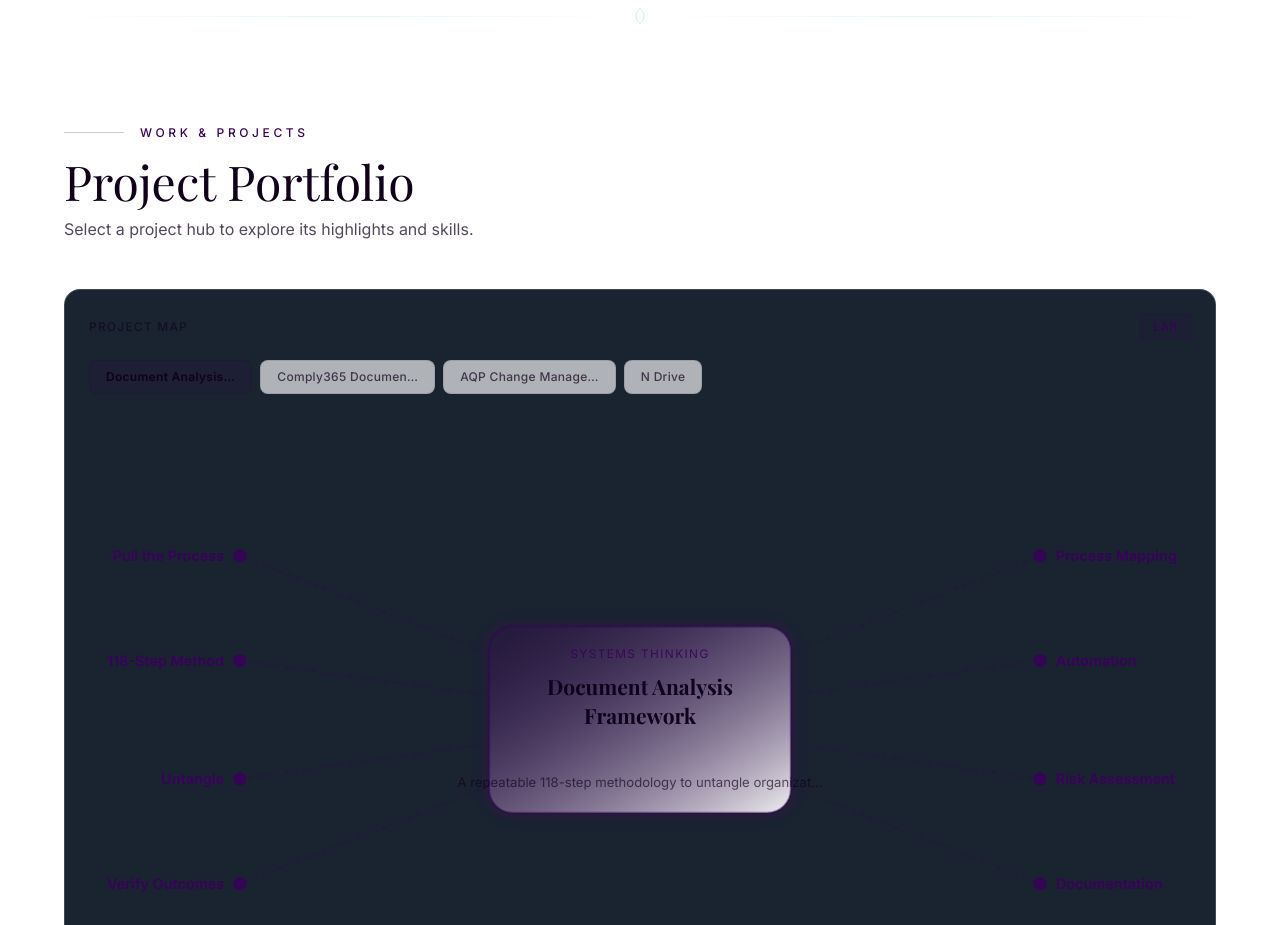
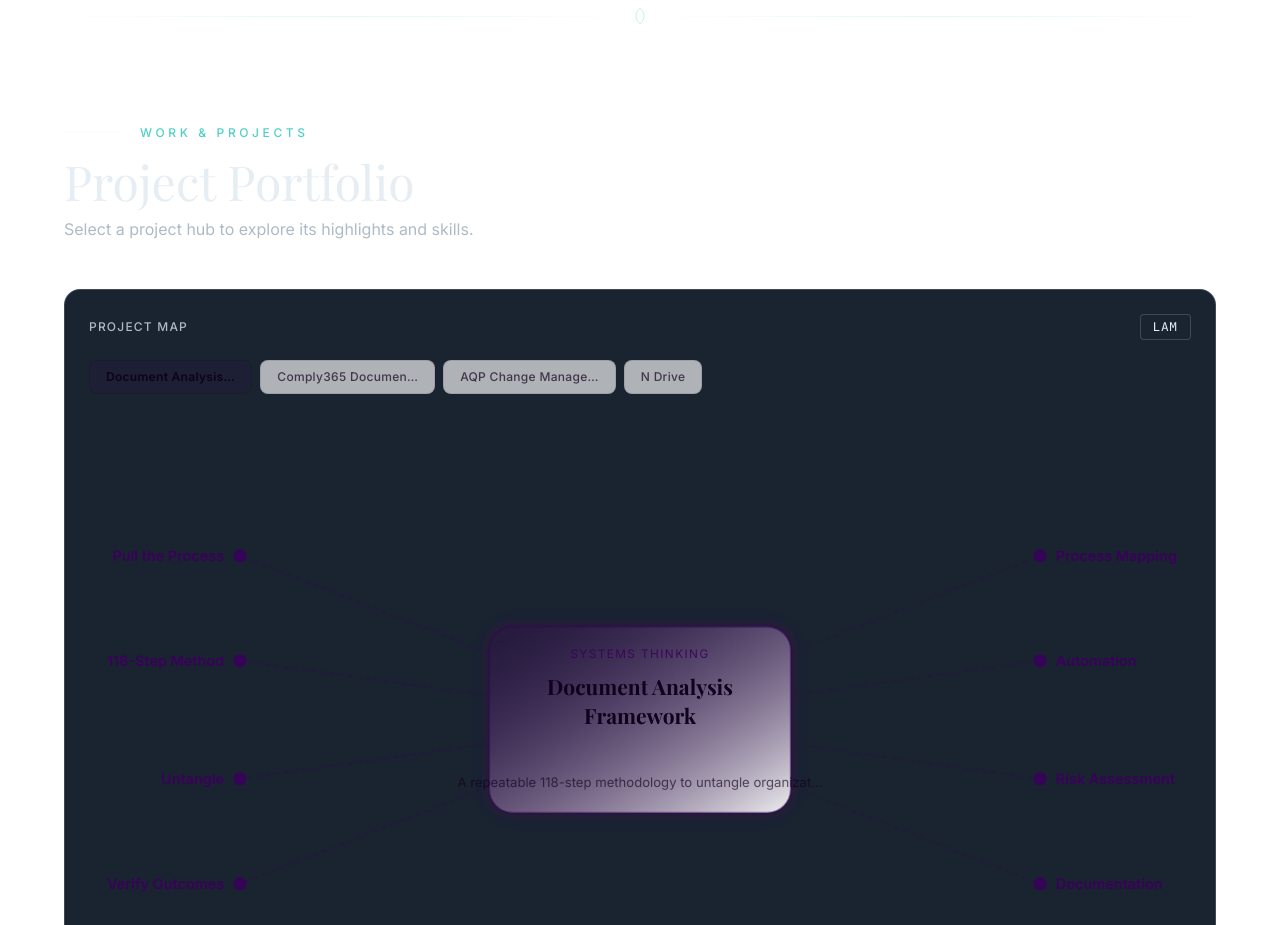
Before and after one commit to TiffOnTour83/BoltWebsite, a React (Vite) app: page / in a window 1280 px wide. Shown: the part 1920-2845 px from the top of the page. Built offline with nearby package versions, Linux system fonts and the light colour scheme.

Commit message:
fix(projects): normalize section typography and controls to token system

```diff
--- a/src/components/Projects.tsx
+++ b/src/components/Projects.tsx
@@ -35,15 +35,17 @@ export default function Projects() {
       <section id="projects" ref={sectionRef} className="relative z-10 py-24 px-6">
         <div className="max-w-6xl mx-auto">
           <div className="reveal flex items-center gap-4 mb-4">
-            <div className="h-px flex-1 max-w-[60px]" style={{ background: 'rgba(58,1,92,0.22)' }} />
-            <span className="text-[#3a015c] text-xs tracking-[0.3em] uppercase font-medium">Work & Projects</span>
+            <div className="h-px flex-1 max-w-[60px]" style={{ background: 'var(--border)' }} />
+            <span className="text-xs tracking-[0.3em] uppercase font-medium interactive-accent">
+              Work & Projects
+            </span>
           </div>
 
           <div className="reveal mb-12">
-            <h2 className="font-display text-4xl md:text-5xl leading-tight" style={{ color: '#11001c' }}>
+            <h2 className="font-display text-4xl md:text-5xl leading-tight" style={{ color: 'var(--text)' }}>
               Project Portfolio
             </h2>
-            <p className="text-base mt-3 max-w-xl" style={{ color: 'rgba(17,0,28,0.72)' }}>
+            <p className="text-base mt-3 max-w-xl" style={{ color: 'var(--text-muted)' }}>
               Select a project hub to explore its highlights and skills.
             </p>
           </div>
@@ -51,18 +53,13 @@ export default function Projects() {
           {/* Hub-and-spoke visualization */}
           <div className="reveal card-base p-6">
             <div className="flex items-center justify-between gap-4 mb-5">
-              <p className="text-xs tracking-widest uppercase font-medium" style={{ color: 'rgba(17,0,28,0.60)' }}>
+              <p className="text-xs tracking-widest uppercase font-medium" style={{ color: 'var(--text-muted)' }}>
                 Project Map
               </p>
               {/* LAM entry point */}
               <button
                 onClick={openLAM}
-                className="flex-shrink-0 px-3 py-1 rounded border text-xs font-mono tracking-widest transition-all duration-200"
-                style={{
-                  borderColor: 'rgba(58,1,92,0.30)',
-                  background: 'rgba(58,1,92,0.06)',
-                  color: '#3a015c',
-                }}
+                className="flex-shrink-0 px-3 py-1 rounded text-xs font-mono tracking-widest transition-all duration-200 btn-secondary"
                 aria-label="Open LAM"
               >
                 LAM
@@ -73,9 +70,7 @@ export default function Projects() {
         </div>
       </section>
 
-      {lamOpen && (
-        <LAMModal elapsedSeconds={lamElapsed} onClose={() => setLamOpen(false)} />
-      )}
+      {lamOpen && <LAMModal elapsedSeconds={lamElapsed} onClose={() => setLamOpen(false)} />}
     </>
   );
 }
```
